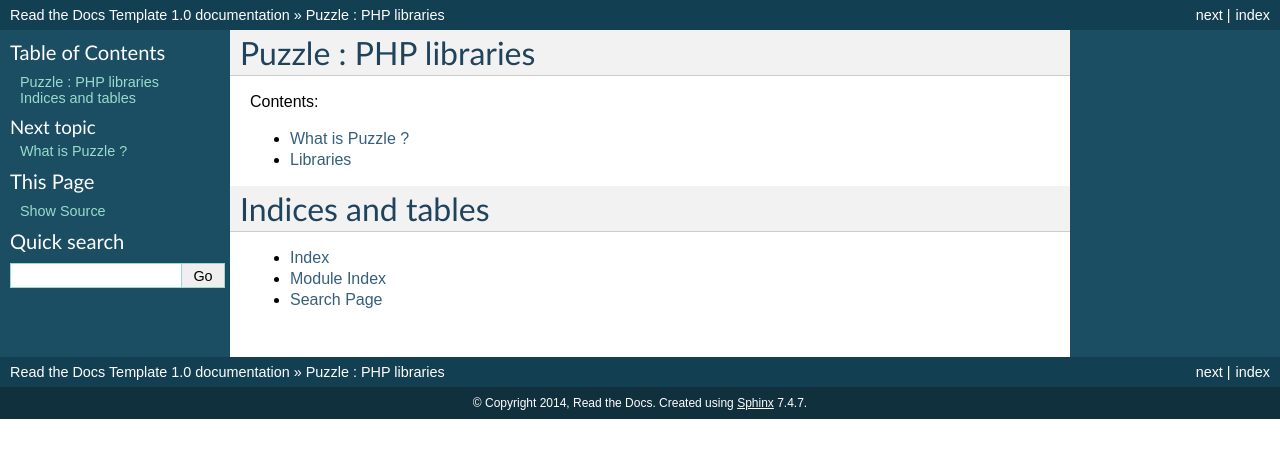
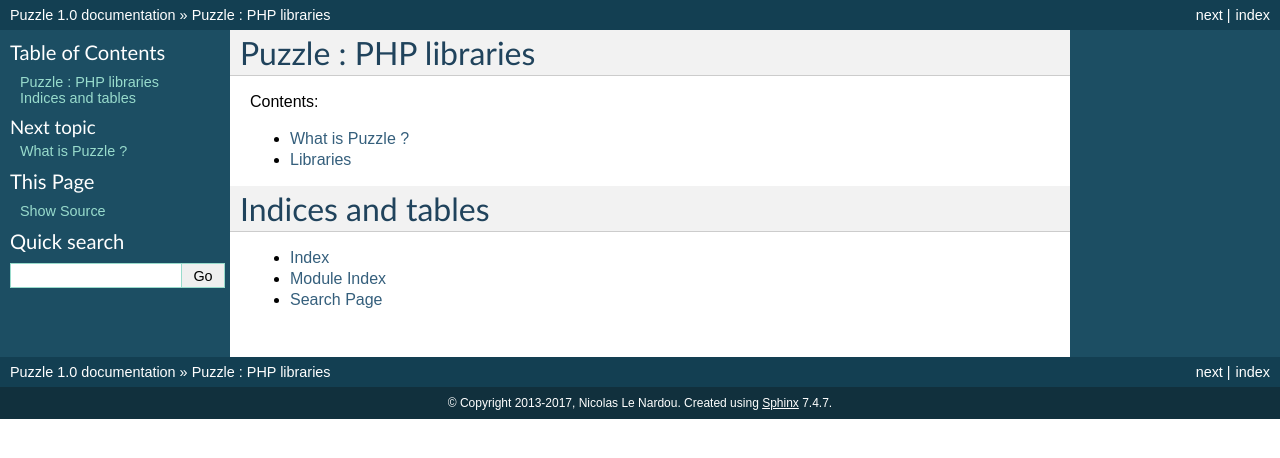
Before and after one commit to puzzle-org/documentation, a Sphinx documentation site: the page built from docs/index.rst, in a window 1280 px wide. Shown: the top 458 px of the page. Built offline with Sphinx 7.4.7, drawn with Linux system fonts in a browser that asks for light colours.

Commit message:
Update configuration

```diff
--- a/docs/conf.py
+++ b/docs/conf.py
@@ -43,8 +43,8 @@
 master_doc = 'index'
 
 # General information about the project.
-project = u'Read the Docs Template'
-copyright = u'2014, Read the Docs'
+project = u'Puzzle'
+copyright = u'2013-2017, Nicolas Le Nardou'
 
 # The version info for the project you're documenting, acts as replacement for
 # |version| and |release|, also used in various other places throughout the
```
